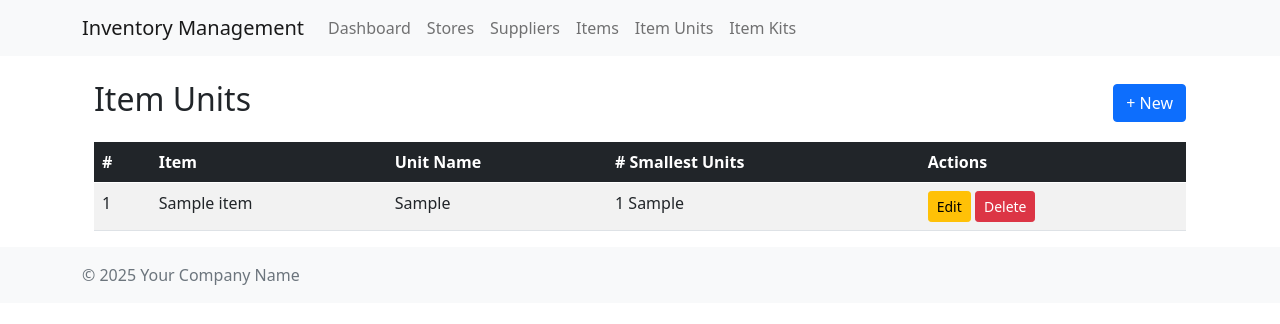
After one commit to eddynorman/erp, a Django app: page /inventory/other_units/ in a window 1280 px wide. The commit adds this page. Shown: the top 324 px of the page. Run offline with Django 3.2, Linux system fonts and the light colour scheme; tables that the repository leaves empty hold one stand-in row (values such as "Sample post"); some libraries are stand-ins or nearby versions.

Commit message:
Implement Item Other Units and General form and Delete confirmation

```diff
--- a/inventory/forms.py
+++ b/inventory/forms.py
@@ -90,3 +90,8 @@ ItemKitItemFormSet = inlineformset_factory(
     extra=1,  # Allow adding extra items
     can_delete=True  # Allow deletion
 )
+
+class ItemOtherUnitForm(forms.ModelForm):
+    class Meta:
+        model = ItemOtherUnit
+        fields = ['item', 'unit', 'smallest_units', 'buying_price', 'selling_price']
--- a/inventory/models.py
+++ b/inventory/models.py
@@ -77,7 +77,12 @@ class StoreItem(models.Model):
 class ItemOtherUnit(models.Model):
     item = models.ForeignKey(Item, on_delete=models.CASCADE)
     unit = models.CharField(max_length=20)
-    conversion_factor = models.FloatField()
+    smallest_units = models.PositiveIntegerField()
+    buying_price = models.FloatField()
+    selling_price = models.FloatField(default=0)
+
+    def __str__(self):
+        return f"{self.unit} - {self.smallest_units} {self.item.smallest_unit} of {self.item.name}"
 
 class ItemKit(models.Model):
     name = models.CharField(max_length=200)
--- a/inventory/templates/inventory/base.html
+++ b/inventory/templates/inventory/base.html
@@ -53,6 +53,9 @@
                         <li class="nav-item">
                             <a class="nav-link" href="{% url 'inventory:item_list' %}">Items</a>
                         </li>
+                        <li>
+                            <a class="nav-link" href="{% url 'inventory:other_unit_list' %}">Item Units</a>
+                        </li>
                         <li class="nav-item">
                             <a class="nav-link" href="{% url 'inventory:itemkit_list' %}">Item Kits</a>
                         </li>
--- /dev/null
+++ b/inventory/templates/inventory/other_units.html
@@ -0,0 +1,40 @@
+{% extends "inventory/base.html" %}
+{% block content %}
+<div class="container mt-4">
+    <div class="d-flex justify-content-between align-items-center">
+        <h2>Item Units</h2>
+        <a href="{% url 'inventory:other_unit_create' %}" class="btn btn-primary">+ New</a>
+    </div>
+    <div class="table-responsive mt-3">
+        <table class="table table-striped">
+            <thead class="table-dark">
+                <tr>
+                    <th>#</th>
+                    <th>Item</th>
+                    <th>Unit Name</th>
+                    <th># Smallest Units</th>
+                    <th>Actions</th>
+                </tr>
+            </thead>
+            <tbody>
+                {% for unit in units %}
+                <tr>
+                    <td>{{ forloop.counter }}</td>
+                    <td>{{ unit.item.name }}</td>
+                    <td>{{ unit.unit }}</td>
+                    <td>{{ unit.smallest_units }} {{ unit.item.smallest_unit }}</td>
+                    <td>
+                        <a href="{% url 'inventory:other_unit_edit' unit.pk %}" class="btn btn-warning btn-sm">Edit</a>
+                        <a href="{% url 'inventory:other_unit_delete' unit.pk %}" class="btn btn-danger btn-sm">Delete</a>
+                    </td>
+                </tr>
+                {% empty %}
+                <tr>
+                    <td colspan="4">No units found.</td>
+                </tr>
+                {% endfor %}
+            </tbody>
+        </table>
+    </div>
+</div>
+{% endblock %}
--- a/inventory/urls.py
+++ b/inventory/urls.py
@@ -23,4 +23,8 @@ urlpatterns = [
     path('itemkits/<int:pk>/details/', ItemKitDetailView.as_view(), name='itemkit_detail'),
     path('itemkits/<int:pk>/edit/', ItemKitUpdateView.as_view(), name='itemkit_edit'),
     path('itemkits/<int:pk>/deactivate/', deactivate_item_kit, name='itemkit_deactivate'),
+    path('other_units/', ItemOtherUnitListView.as_view(), name='other_unit_list'),
+    path('other_units/new/', ItemOtherUnitCreateView.as_view(), name='other_unit_create'),
+    path('other_units/<int:pk>/edit/', ItemOtherUnitUpdateView.as_view(), name='other_unit_edit'),
+    path('other_units/<int:pk>/delete/', ItemOtherUnitDeleteView.as_view(), name='other_unit_delete'),
 ]
--- a/inventory/views.py
+++ b/inventory/views.py
@@ -3,9 +3,9 @@ from django.shortcuts import render, get_object_or_404, redirect
 from django.views.generic import ListView, CreateView, UpdateView, DeleteView, View, DetailView
 from django.http import JsonResponse
 from django.urls import reverse_lazy
-from .models import Store, Supplier, Item, Receiving, Issue, Requisition
+from .models import *
 from .forms import *
-from company.models import Department,Category
+from company.models import Branch, Department, Category
 
 
 class HomeView(View):
@@ -148,3 +148,25 @@ def deactivate_item_kit(request, pk):
     item_kit = get_object_or_404(ItemKit, pk=pk)
     item_kit.deactivate()
     return redirect('inventory:itemkit_list')
+
+class ItemOtherUnitCreateView(CreateView):
+    model = ItemOtherUnit
+    form_class = ItemOtherUnitForm
+    template_name = 'inventory/gen_form.html'
+    success_url = reverse_lazy('inventory:other_unit_list')
+
+class ItemOtherUnitUpdateView(UpdateView):
+    model = ItemOtherUnit
+    form_class = ItemOtherUnitForm
+    template_name = 'inventory/gen_form.html'
+    success_url = reverse_lazy('inventory:other_unit_list')
+
+class ItemOtherUnitListView(ListView):
+    model = ItemOtherUnit
+    template_name = "inventory/other_units.html"
+    context_object_name = 'units'
+
+class ItemOtherUnitDeleteView(DeleteView):
+    model = ItemOtherUnit
+    template_name = 'inventory/gen_confirm_delete.html'
+    success_url = reverse_lazy('inventory:other_unit_list')
```
Also changed, not shown: inventory/templates/inventory/gen_confirm_delete.html (added, +22 -0 lines), inventory/templates/inventory/gen_form.html (added, +18 -0 lines), inventory/migrations/0009_remove_itemkit_cost_price_and_more.py (added).
